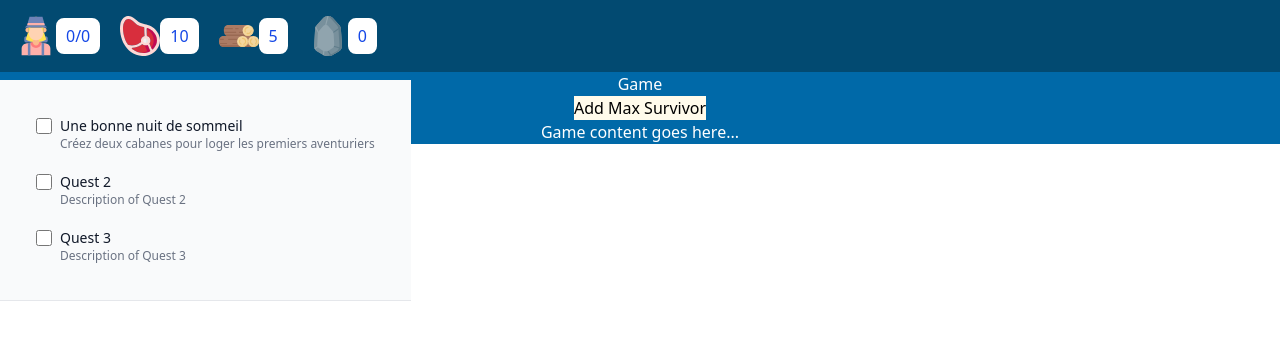
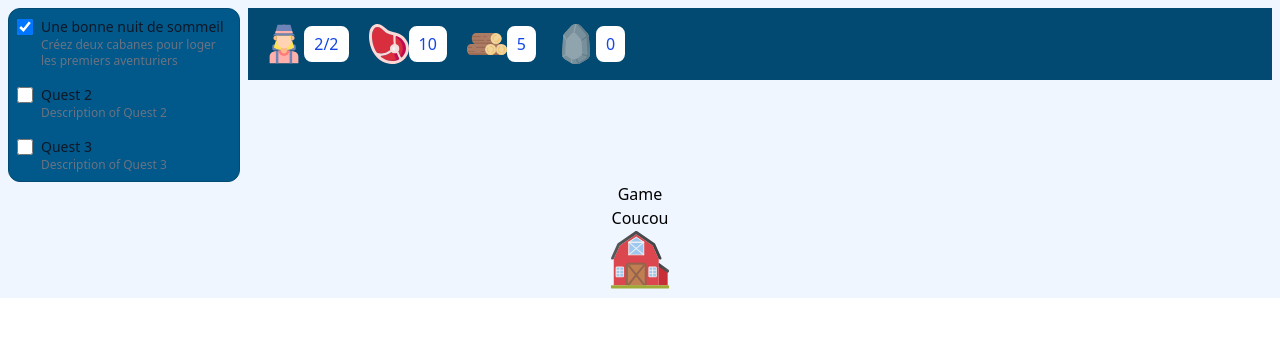
Before and after one commit to DavyDeMattos/Survivor-React, a React (Vite) app: page / in a window 1280 px wide. Both pictures are taken after a click on the button "Play". Shown: the top 340 px of the page. Built offline with nearby package versions, Linux system fonts and the light colour scheme.

Commit message:
feat: Ajout des composant du jeu et implémentation du game over

```diff
--- a/src/App.jsx
+++ b/src/App.jsx
@@ -1,6 +1,8 @@
 import './App.css'
 import { Menu } from './components/Menu'
 import { Game } from './components/Game'
+import { GameOver } from './components/GameOver'
+
 import { useState } from 'react'
 function App() {
  const version = 'v0.0.1'
@@ -11,11 +13,20 @@ function App() {
     setStatus('game');
   }
 
+  function handleGameOver() {
+    setStatus('gameover');
+  }
+
+  function handleRestart() {
+    setStatus('menu');
+  }
+
 
   return (
     <>
       {status === 'menu' && <Menu version={version} onPlay={handlePlay}/>}
-      {status === 'game' && <Game />}
+      {status === 'game' && <Game onGameOver={handleGameOver} />}
+      {status === 'gameover' && <GameOver onRestart={handleRestart} />}
     </>
   )
 }
--- a/src/assets/data/quests.json
+++ b/src/assets/data/quests.json
@@ -1,12 +1,12 @@
 [
-    { "id": 1, "title": "Une bonne nuit de sommeil", "description": "Créez deux cabanes pour loger les premiers aventuriers", "isFinished": false },
-    { "id": 2, "title": "Quest 2", "description": "Description of Quest 2", "isFinished": false },
-    { "id": 3, "title": "Quest 3", "description": "Description of Quest 3", "isFinished": false },
-    { "id": 4, "title": "Quest 4", "description": "Description of Quest 4", "isFinished": false },
-    { "id": 5, "title": "Quest 5", "description": "Description of Quest 5", "isFinished": false },
-    { "id": 6, "title": "Quest 6", "description": "Description of Quest 6", "isFinished": false },
-    { "id": 7, "title": "Quest 7", "description": "Description of Quest 7", "isFinished": false },
-    { "id": 8, "title": "Quest 8", "description": "Description of Quest 8", "isFinished": false },
-    { "id": 9, "title": "Quest 9", "description": "Description of Quest 9", "isFinished": false },
-    { "id": 10, "title": "Quest 10", "description": "Description of Quest 10", "isFinished": false }
+    { "id": 1, "title": "Une bonne nuit de sommeil", "description": "Créez deux cabanes pour loger les premiers aventuriers", "isFinished": "completed" },
+    { "id": 2, "title": "Quest 2", "description": "Description of Quest 2", "isFinished": "not-started" },
+    { "id": 3, "title": "Quest 3", "description": "Description of Quest 3", "isFinished": "not-started" },
+    { "id": 4, "title": "Quest 4", "description": "Description of Quest 4", "isFinished": "not-started" },
+    { "id": 5, "title": "Quest 5", "description": "Description of Quest 5", "isFinished": "not-started" },
+    { "id": 6, "title": "Quest 6", "description": "Description of Quest 6", "isFinished": "not-started" },
+    { "id": 7, "title": "Quest 7", "description": "Description of Quest 7", "isFinished": "not-started" },
+    { "id": 8, "title": "Quest 8", "description": "Description of Quest 8", "isFinished": "not-started" },
+    { "id": 9, "title": "Quest 9", "description": "Description of Quest 9", "isFinished": "not-started" },
+    { "id": 10, "title": "Quest 10", "description": "Description of Quest 10", "isFinished": "not-started" }
 ]
--- /dev/null
+++ b/src/components/Cell.jsx
@@ -0,0 +1,13 @@
+import BarnIcon from '../assets/img/icons/barn.svg'
+import CabinIcon from '../assets/img/icons/cabin.svg'
+import MineIcon from '../assets/img/icons/mine.svg'
+import MountainIcon from '../assets/img/icons/mountain.svg'
+import TreeIcon from '../assets/img/icons/tree.svg'
+import Tree2Icon from '../assets/img/icons/tree2.svg'
+import WheatIcon from '../assets/img/icons/wheat.svg'
+
+export function Cell(){
+    return (
+        <img src={BarnIcon} className='w-15'/>
+    )
+}
--- a/src/components/Game.jsx
+++ b/src/components/Game.jsx
@@ -1,9 +1,11 @@
-import { useState } from 'react';
+import { useEffect, useState } from 'react';
 import { GameUi } from './GameUi';
 import { QuestsList } from './QuestsList';
+import { Map } from './Map';
+
 import questsList from '../assets/data/quests.json';
 
-export function Game() {
+export function Game({onGameOver}) {
     // const [ressources, setRessources] = useState({
     //     survivor: 0,
     //     maxSurvivor: 0,
@@ -11,8 +13,8 @@ export function Game() {
     //     wood: 5,
     //     stone: 0,
     // });
-    const [survivor, setSurvivor] = useState(0);
-    const [maxSurvivor, setMaxSurvivor] = useState(0);
+    const [survivor, setSurvivor] = useState(2);
+    const [maxSurvivor, setMaxSurvivor] = useState(2);
     const [meat, setMeat] = useState(10);
     const [wood, setWood] = useState(5);
     const [stone, setStone] = useState(0);
@@ -29,7 +31,7 @@ export function Game() {
                 if (quest.id === parseInt(questId)) {
                     return {
                         ...quest,
-                        isFinished: true,
+                        isFinished: "completed",
                     };
                 }
                 return quest;
@@ -37,8 +39,27 @@ export function Game() {
         });
     }
 
+    //NOTE - Timer diminuant la nourriture par survivant
+    useEffect(() => {
+        const foodDecrease = setInterval(() => {
+            setMeat(meat => meat - survivor);
+            console.log('decrease Food')
+        }, 10_000);
+        return () => clearInterval(foodDecrease);
+    });
+
+    useEffect(()=>{
+        if(meat < 0){
+            setMeat(0);
+            onGameOver();
+        }
+    }, [meat])
+
+
     return (
-        <div className="w-full h-full flex flex-col justify-center items-center bg-sky-700 text-white">
+        <div className="w-full h-full flex flex-col justify-start items-center bg-blue-50 p-2">
+            <div className="flex items-start w-full gap-2">
+                <QuestsList quests={quests} onValidateQuest={handleCheckboxChange}/>
                 <GameUi
                     // ressources={ressources}
                     survivor={survivor}
@@ -47,10 +68,9 @@ export function Game() {
                     wood={wood}
                     stone={stone}
                 />
-            <QuestsList quests={quests} onValidateQuest={handleCheckboxChange}/>
+            </div>
             <h1>Game</h1>
-            <button type="button" className='bg-amber-50 text-black' onClick={updateMaxSurvivor}>Add Max Survivor</button>
-            <p>Game content goes here...</p>
+            <Map />
         </div>
     )
 }
--- /dev/null
+++ b/src/components/GameOver.jsx
@@ -0,0 +1,39 @@
+import GameOverIcon from '../assets/img/icons/skull.svg';
+
+export function GameOver({ leaderboard, onRestart,  }){
+
+
+
+    return (
+        <nav className="w-full h-full flex flex-col justify-center items-center bg-blue-300">
+            <img className="w-16" src={GameOverIcon} />
+            <h1 className="text-white font-bold text-6xl">
+                Game Over
+            </h1>
+            <h2 className="rotate-5 ml-16 mb-8 text-white animate-pulse">
+                {/* { subtitle } */}
+            </h2>
+            <div className="flex flex-col items-stretch max-w-md gap-2 my-4">
+                <button
+                    className="bg-white rounded px-4 py-2 w-32"
+                    // onClick={onPlay}
+                >
+                    Play
+                </button>
+                <button
+                    className="bg-white rounded px-4 py-2 w-32"
+                    // onClick={handleCreditsClick}
+                >
+                    Credits
+                </button>
+                <button
+                    className="bg-white rounded px-4 py-2 w-32"
+                    onClick={onRestart}
+                >
+                    :enu
+                </button>
+            </div>
+            {/* <p className="text-white">v{version}</p> */}
+        </nav>
+    )
+}
--- /dev/null
+++ b/src/components/Map.jsx
@@ -0,0 +1,10 @@
+import { Cell } from './Cell'
+
+export function Map(){
+    return (
+        <>
+            <h1>Coucou</h1>
+            <Cell />
+        </>
+    )
+}
--- a/src/components/QuestsList.jsx
+++ b/src/components/QuestsList.jsx
@@ -8,7 +8,7 @@ export function QuestsList({quests, onValidateQuest}){
     //NOTE - Seul le premier élément de la liste peut être coché
     let listCount = 0;
 
-    const lastFinishedQuestIndex = quests.findLastIndex((quest) => quest.isFinished);
+    const lastFinishedQuestIndex = quests.findLastIndex((quest) => quest.isFinished === "completed");
 
     const displayQuests = quests.filter((quest) =>{
         if (listCount >= maxDisplayedQuests) return false; // Limite d'affichage
@@ -23,16 +23,28 @@ export function QuestsList({quests, onValidateQuest}){
         return false;
     });
 
+    function displayColor(quest) {
+        switch (quest.isFinished) {
+            case 'completed':
+                return 'bg-blue-100 dark:bg-blue-600 dark:border-blue-500';
+            case 'in-progress':
+                return 'bg-yellow-100 dark:bg-yellow-600 dark:border-yellow-500';
+            case 'not-started':
+                return 'bg-gray-100 dark:bg-gray-600 dark:border-gray-500';
+            default:
+                break;
+        }
+    }
     return (
-        <div id="sticky-banner" tabIndex="-1" className="fixed top-20 start-0 z-50 flex justify-between w-1xl p-4 border-b border-gray-200 bg-gray-50 dark:bg-gray-700 dark:border-gray-600">
-            <ul className="p-3 space-y-1 text-sm text-gray-700 dark:text-gray-200" aria-labelledby="dropdownHelperRadioButton">
+        // <div id="sticky-banner" tabIndex="-1" className="fixed top-20 w-2xs start-0 z-50 flex justify-between w-1xl p-4 border-b border-gray-200 bg-gray-50 dark:bg-gray-700 dark:border-gray-600">
+            <ul className="bg-sky-800 flex flex-col rounded-xl border-1 border-sky-900 w-72">
                 {displayQuests.map((quest) => (
                     <li key={quest.id}>
                         <div className="flex p-2 rounded-sm hover:bg-gray-100 dark:hover:bg-gray-600">
                             <div className="flex items-center h-5">
                                 <input id={`helper-checkbox-${quest.id}`} name="helper-checkbox" type="checkbox"
-                                checked={quest.isFinished} onChange={()=>onValidateQuest(quest.id)}
-                                className="w-4 h-4 text-blue-600 bg-gray-100 border-gray-300 focus:ring-blue-500 dark:focus:ring-blue-600 dark:ring-offset-gray-700 dark:focus:ring-offset-gray-700 focus:ring-2 dark:bg-gray-600 dark:border-gray-500"/>
+                                checked={quest.isFinished === "completed"} onChange={()=>onValidateQuest(quest.id)}
+                                className={`w-4 h-4  ${displayColor(quest)} `}/>
                             </div>
                             <div className="ms-2 text-sm">
                                 <label htmlFor={`helper-checkbox-${quest.id}`} className="font-medium text-gray-900 dark:text-gray-300">
@@ -44,6 +56,6 @@ export function QuestsList({quests, onValidateQuest}){
                     </li>
                 ))}
             </ul>
-        </div>
+        // </div>
     )
 }
```
Also changed, not shown: src/assets/img/icons/skull.svg (added). Lines whose indentation alone changed are shown as unchanged.
